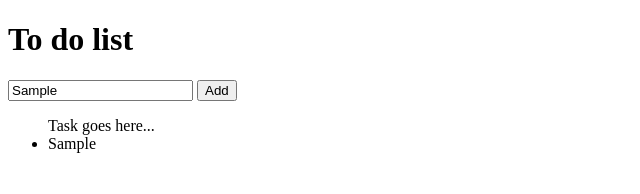
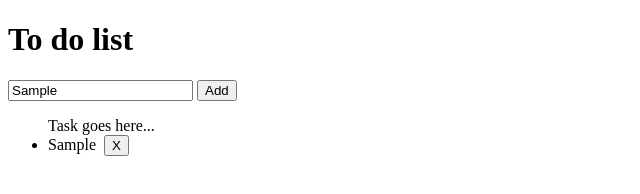
Before and after one commit to daciple-matthew/IT24B, a plain HTML site: page todolist.html in a window 1280 px wide. Both pictures are taken after typing "Sample" into the empty fields and a click on the button "Add". Shown: the full height of the page, 0-640 px from the left. Drawn offline with Linux system fonts and the light colour scheme.

Commit message:
Added Delete Button

```diff
--- a/todolist.html
+++ b/todolist.html
@@ -15,6 +15,7 @@
     <ul id="taskList"> Task goes here... </ul>
 
     <script>
+        // Create, Read, Update, Delete
 
         function addTask() {
             const taskText = getTaskText();
@@ -24,6 +25,7 @@
             } else {
                 console.log("No task entered.");
             }
+
         }
 
         function getTaskText() {
@@ -42,7 +44,28 @@
             document.getElementById("taskList").appendChild(li);
             console.log("addTaskToList called -> ", taskText, Date());
 
+            const deleteButton = createDealeteButton(li);
+            li.appendChild(deleteButton);
 
+
+        }
+
+        function createDealeteButton(li) {
+            const deletebutton = document.createElement("button");
+            deletebutton.textContent = " X ";
+            deletebutton.className = "delete-button";
+            deletebutton.style.marginLeft = "8px";
+            deletebutton.onclick = () => handleDeleteButtonClick(li);
+
+            console.log("createDeleteButton() called -> ", li.textContent);
+
+            return deletebutton;
+        }
+
+        function handleDeleteButtonClick(li) {
+
+            console.log("handleDeleteButtonClick() -> ", li.textContent.replace(" X ", " ").trim(),Date());
+            li.remove();
         }
     </script>
 </body>
```
